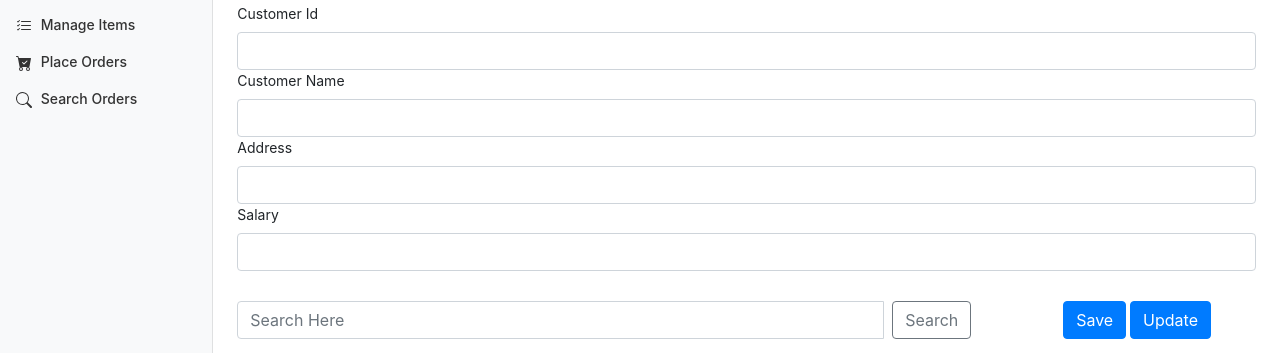
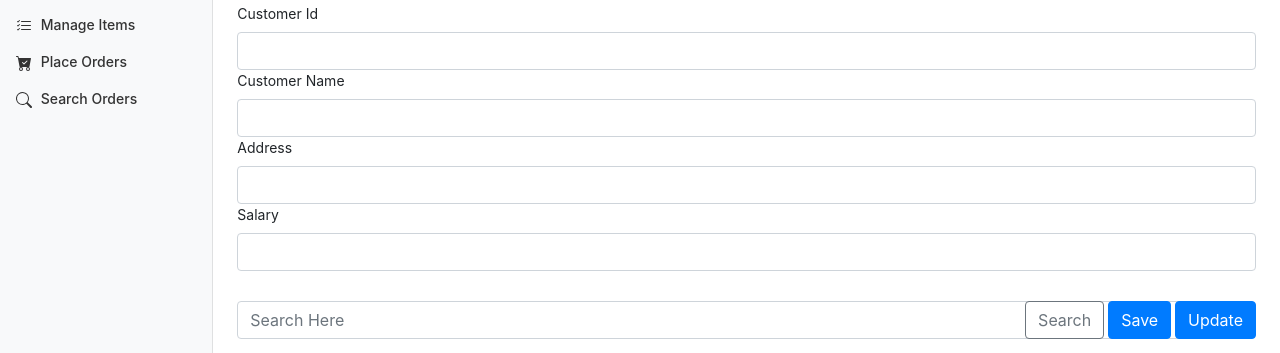
Before and after one commit to Practise-playground/POS-FrontEnd-with-Bootstrap-2, a website: page manage-customers.html in a window 1280 px wide. Shown: the part 132-485 px from the top of the page. Drawn offline with nearby package versions, Linux system fonts and the light colour scheme.

Commit message:
Edit the code lines for searchbar and buttons using positions in a simple way in manage-customer.html

```diff
--- a/css/dashboard.css
+++ b/css/dashboard.css
@@ -134,10 +134,6 @@ body {
     text-align: center;
 }
 
-.button-group{
-    display: flex;
-    margin-left:0px ;
-}
 table{
     text-align: center;
 }
@@ -169,3 +165,13 @@ table{
         margin-bottom: 20px;
     }
 }
+.search-bar{
+    position: relative;
+    margin-left: 0px;
+}
+.button-group{
+    margin-right: 15px;
+    position: absolute;
+    right: 0;
+
+}
--- a/manage-customers.html
+++ b/manage-customers.html
@@ -121,13 +121,13 @@
                     </div>
 
                     <!--Add Search field, and Save and Update buttons-->
-                    <div class="col-12 row">
+                    <div class="col-12 row search-bar" >
                         <br>
-                        <div class="input-group col-lg-9 col-sm-8  row button-group">
-                            <input type="text" class="form-control col-12" placeholder="Search Here">&nbsp;&nbsp;
-                            <button class="btn btn-outline-secondary" type="button" id="button-addon2">Search</button>
+                        <div class="input-group">
+                            <input type="text" class="form-control " placeholder="Search Here">&nbsp;&nbsp;
                         </div>
-                        <div class="col-lg-3 col-sm-4  save-update">
+                        <div class=" save-update button-group" >
+                            <button class="btn btn-outline-secondary" type="button" id="button-addon2">Search</button>&nbsp;
                             <button type="submit" class="btn btn-primary">Save</button>&nbsp;
                             <button type="submit" class="btn btn-primary">Update</button>
                         </div>
```
